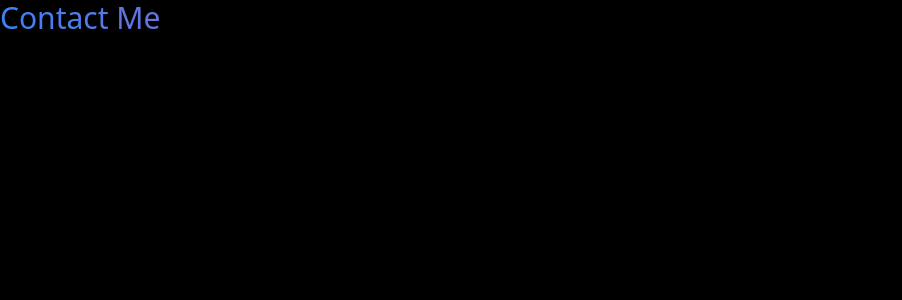
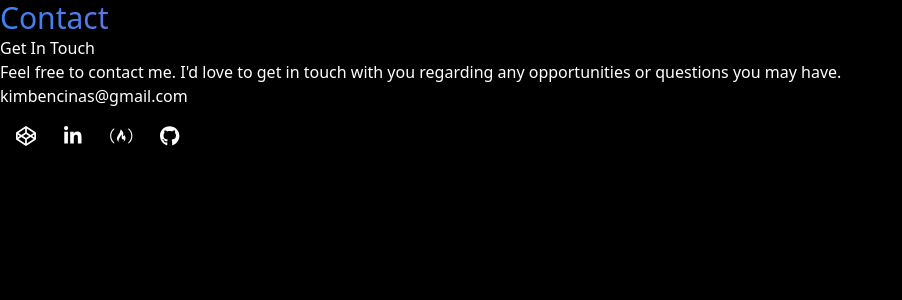
Before and after one commit to kimbencinas/kimbencinas.github.io, a React (Create React App) app: page /contact in a window 1280 px wide. Shown: the top 300 px of the page, without its empty margins (0-902 px from the left). Built offline with nearby package versions, Linux system fonts and the light colour scheme.

Commit message:
Add more info to contact page & homepage

```diff
--- a/src/App.js
+++ b/src/App.js
@@ -14,6 +14,9 @@ function App() {
         <h1 className="block text-transparent bg-clip-text bg-gradient-to-r from-blue-500 via-pink-500 to-blue-500 text-5xl font-semibold">Kimberly Encinas</h1>
         <h3 className="text-2xl">I build websites</h3>
       </div>
+      <div className="short-bio">
+        <p>I'm a web developer from California who has a passion for building websites and other digital experiences.</p>
+      </div>
       <Socials />
     </div>
   );
--- a/src/Components/Socials.jsx
+++ b/src/Components/Socials.jsx
@@ -6,10 +6,18 @@ import '@fortawesome/fontawesome-free/css/all.css';
 export default function Socials() {
     return (
         <div className="flex flex-row gap-7 p-4">
-            <FontAwesomeIcon icon={faCodepen} style={{ color: "#ffffff", }} size="lg" />
-            <FontAwesomeIcon icon={faLinkedinIn} style={{ color: "#ffffff", }} size="lg" />
-            <FontAwesomeIcon icon={faFreeCodeCamp} style={{ color: "#ffffff", }} size="lg" />
-            <FontAwesomeIcon icon={faGithub} style={{ color: "#ffffff", }} size="lg" />
+            <a href="https://codepen.io/kimmuaeong" target="_blank" rel="noopener noreferrer">
+                <FontAwesomeIcon icon={faCodepen} style={{ color: "#ffffff", }} size="lg" />
+            </a>
+            <a href="https://www.linkedin.com/in/kimberly-encinas-656929252/" target="_blank" rel="noopener noreferrer">
+                <FontAwesomeIcon icon={faLinkedinIn} style={{ color: "#ffffff", }} size="lg" />
+            </a>
+            <a href="https://www.freecodecamp.org/kimbencinas" target="_blank" rel="noopener noreferrer">
+                <FontAwesomeIcon icon={faFreeCodeCamp} style={{ color: "#ffffff", }} size="lg" />
+            </a>
+            <a href="https://github.com/kimbencinas" target="_blank" rel="noopener noreferrer">
+                <FontAwesomeIcon icon={faGithub} style={{ color: "#ffffff", }} size="lg" />
+            </a>
         </div>
     );
 }
--- a/src/Pages/Contact.jsx
+++ b/src/Pages/Contact.jsx
@@ -1,9 +1,18 @@
 import React from 'react';
+import Socials from '../Components/Socials';
 
 export default function Contact() {
     return (
-        <div>
-            <h2 className="text-transparent bg-clip-text bg-gradient-to-r from-blue-500 via-pink-500 to-blue-500 text-3xl font-medium">Contact Me</h2>
+        <div className="container">
+            <h2 className="text-transparent bg-clip-text bg-gradient-to-r from-blue-500 via-pink-500 to-blue-500 text-3xl font-medium">Contact</h2>
+            <div className="contact-me">
+                <h5>Get In Touch</h5>
+                <p>Feel free to contact me. I'd love to get in touch with you regarding any opportunities or questions you may have.</p>
+                <div>
+                    <p>kimbencinas@gmail.com</p>
+                    <Socials />
+                </div>
+            </div>
         </div>
     );
 }
```
